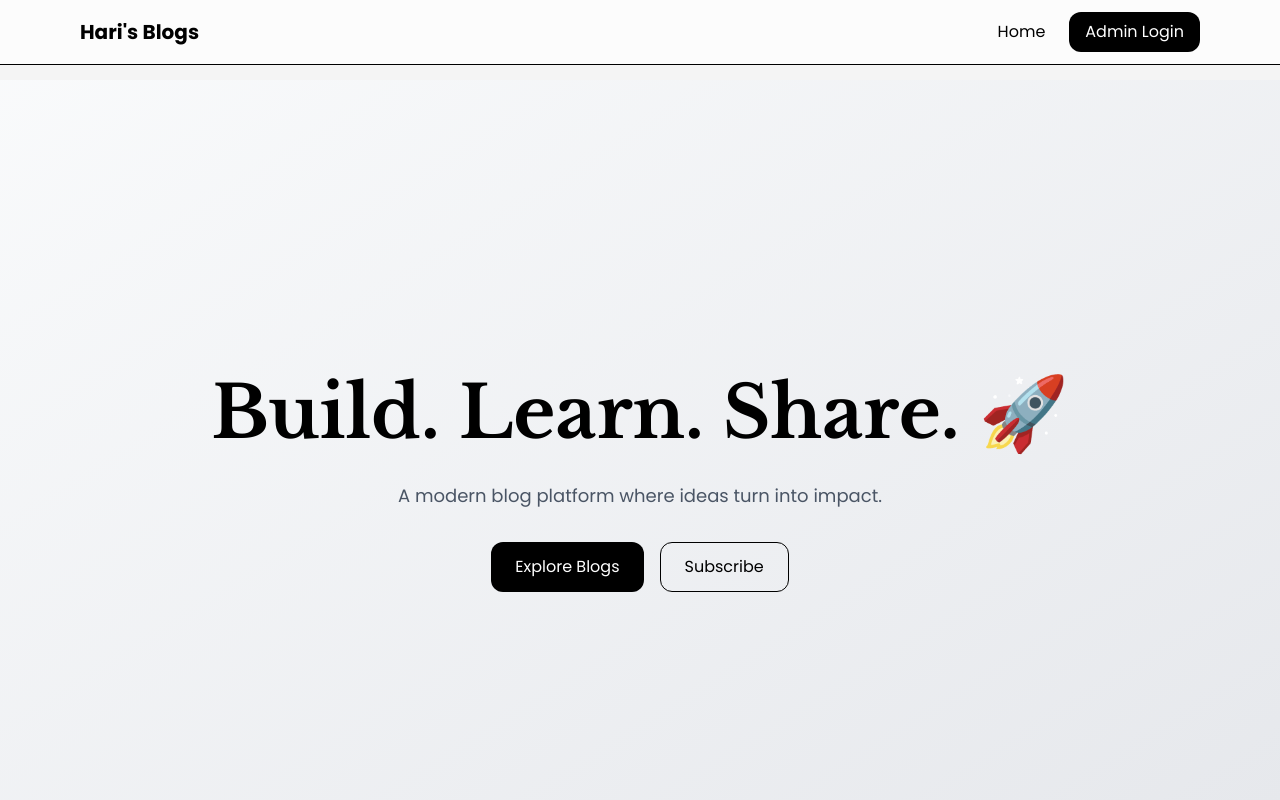
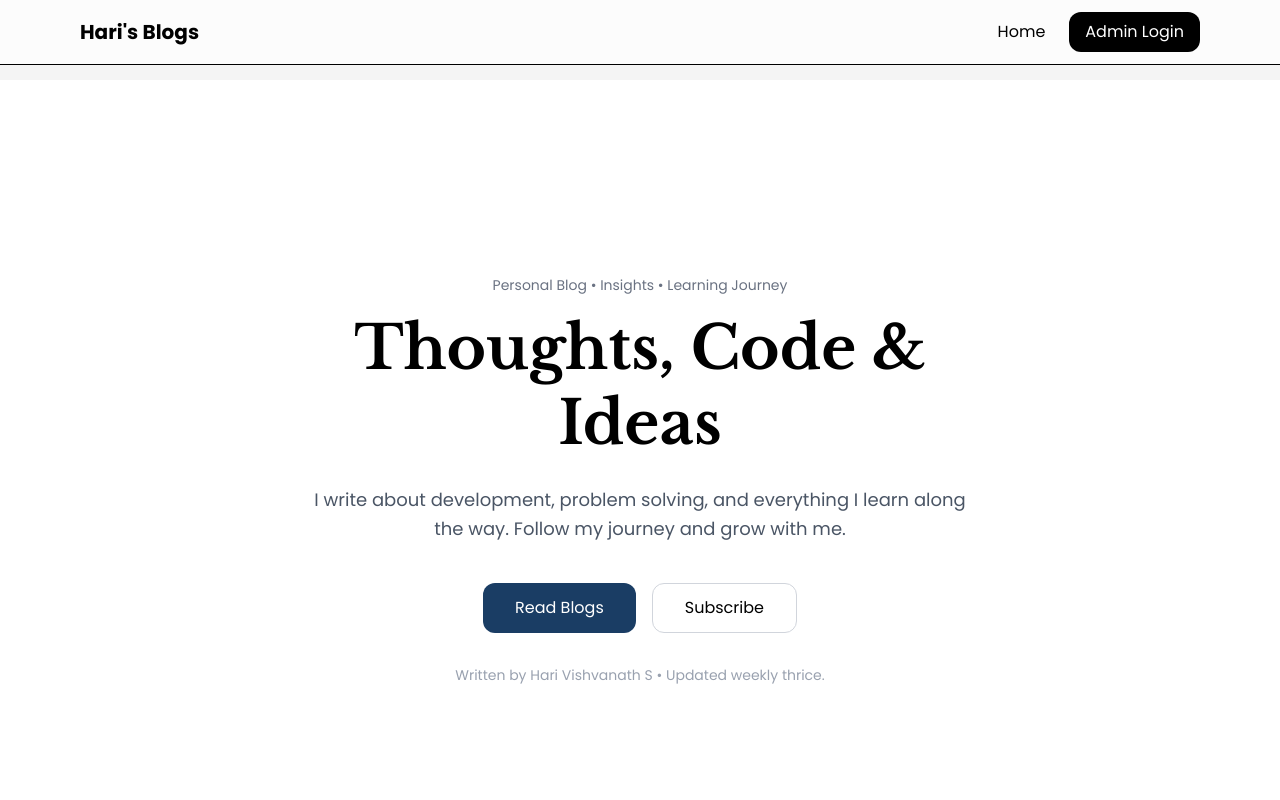
Before and after one commit to harivishvanath7/Blog_Application, a React (Vite) app in the folder client/: page / in a window 1280 px wide. Shown: the top 800 px of the page. Built offline with nearby package versions, Linux system fonts and the light colour scheme; no server answers.

Commit message:
update: Updated UI in Home page.

```diff
--- a/client/src/pages/Home.jsx
+++ b/client/src/pages/Home.jsx
@@ -16,9 +16,7 @@ function Home() {
   }, []);
 
   const scrollToBlogs = () => {
-    document
-      .getElementById("blogs")
-      ?.scrollIntoView({ behavior: "smooth" });
+    document.getElementById("blogs")?.scrollIntoView({ behavior: "smooth" });
   };
 
   const scrollToSubscribe = () => {
@@ -29,34 +27,39 @@ function Home() {
 
   return (
     <div className="bg-gray-50 min-h-screen">
-
-      {/* HERO SECTION */}
-      <section className="h-screen flex flex-col justify-center items-center text-center px-4 bg-linear-to-br from-gray-50 to-gray-200">
-        <h1 className="text-5xl md:text-7xl font-extrabold mb-6 leading-tight">
-          Build. Learn. Share. 🚀
+      {/* HERO SECTION */}{" "}
+      <section className="h-screen flex flex-col justify-center items-center text-center px-6 bg-white">
+        <div className="max-w-2xl">
+          <p className="text-sm text-gray-500 mb-4">
+            Personal Blog • Insights • Learning Journey
+          </p>
+          <h1 className="text-5xl md:text-6xl font-bold mb-6 leading-tight">
+            Thoughts, Code & Ideas
           </h1>
-
-        <p className="text-gray-600 text-lg max-w-2xl">
-          A modern blog platform where ideas turn into impact.
+          <p className="text-gray-600 text-lg leading-relaxed">
+            I write about development, problem solving, and everything I learn
+            along the way. Follow my journey and grow with me.
           </p>
-
-        <div className="mt-8 flex gap-4">
+          <div className="mt-10 flex flex-col sm:flex-row justify-center gap-4">
             <button
               onClick={scrollToBlogs}
-            className="px-6 py-3 bg-black text-white rounded-xl hover:scale-105 transition duration-300"
+              className="px-8 py-3 rounded-xl bg-primary text-white hover:bg-primary-dark transition duration-300"
             >
-            Explore Blogs
+              Read Blogs
             </button>
-
             <button
               onClick={scrollToSubscribe}
-            className="px-6 py-3 border rounded-xl hover:bg-gray-100 transition duration-300"
+              className="px-8 py-3 rounded-xl border border-gray-300 hover:bg-gray-100 transition duration-300"
             >
               Subscribe
             </button>
           </div>
+
+          <p className="mt-8 text-sm text-gray-400">
+            Written by Hari Vishvanath S • Updated weekly thrice.
+          </p>
+        </div>
       </section>
-
       {/* BLOG SECTION */}
       <section id="blogs" className="max-w-6xl mx-auto px-4 py-20">
         <h2 className="text-3xl font-bold mb-10 text-center">
@@ -64,9 +67,7 @@ function Home() {
         </h2>
 
         {loading ? (
-          <p className="text-center text-gray-500">
-            Loading blogs...
-          </p>
+          <p className="text-center text-gray-500">Loading blogs...</p>
         ) : blogs.length === 0 ? (
           <p className="text-center text-gray-400">
             No blogs yet. Stay tuned 🚀
@@ -79,25 +80,19 @@ function Home() {
           </div>
         )}
       </section>
-
       {/* NEWSLETTER SECTION */}
       <section
         id="subscribe"
         className="py-20 bg-linear-to-r from-black to-gray-900 text-white text-center"
       >
-        <h2 className="text-3xl font-bold mb-4">
-          Join the Community 📬
-        </h2>
+        <h2 className="text-3xl font-bold mb-4">Join the Community 📬</h2>
 
-        <p className="text-gray-400 mb-8">
-          No spam. Just quality content.
-        </p>
+        <p className="text-gray-400 mb-8">No spam. Just quality content.</p>
 
         <div className="max-w-md mx-auto bg-white/10 backdrop-blur-lg p-6 rounded-2xl">
           <Subscribe />
         </div>
       </section>
-
       {/* FOOTER */}
       <Footer />
     </div>
```
Lines whose indentation alone changed are shown as unchanged.
